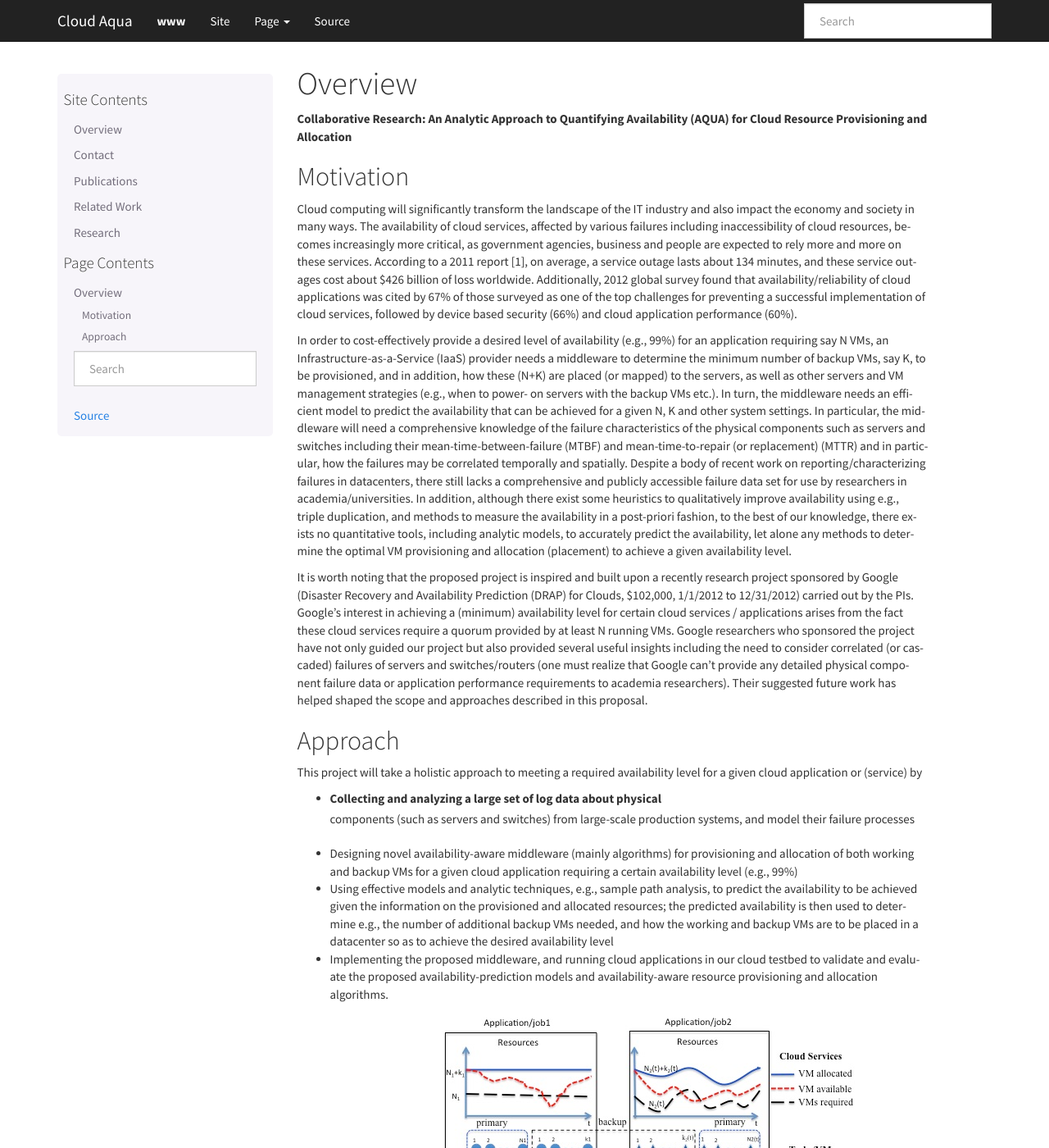
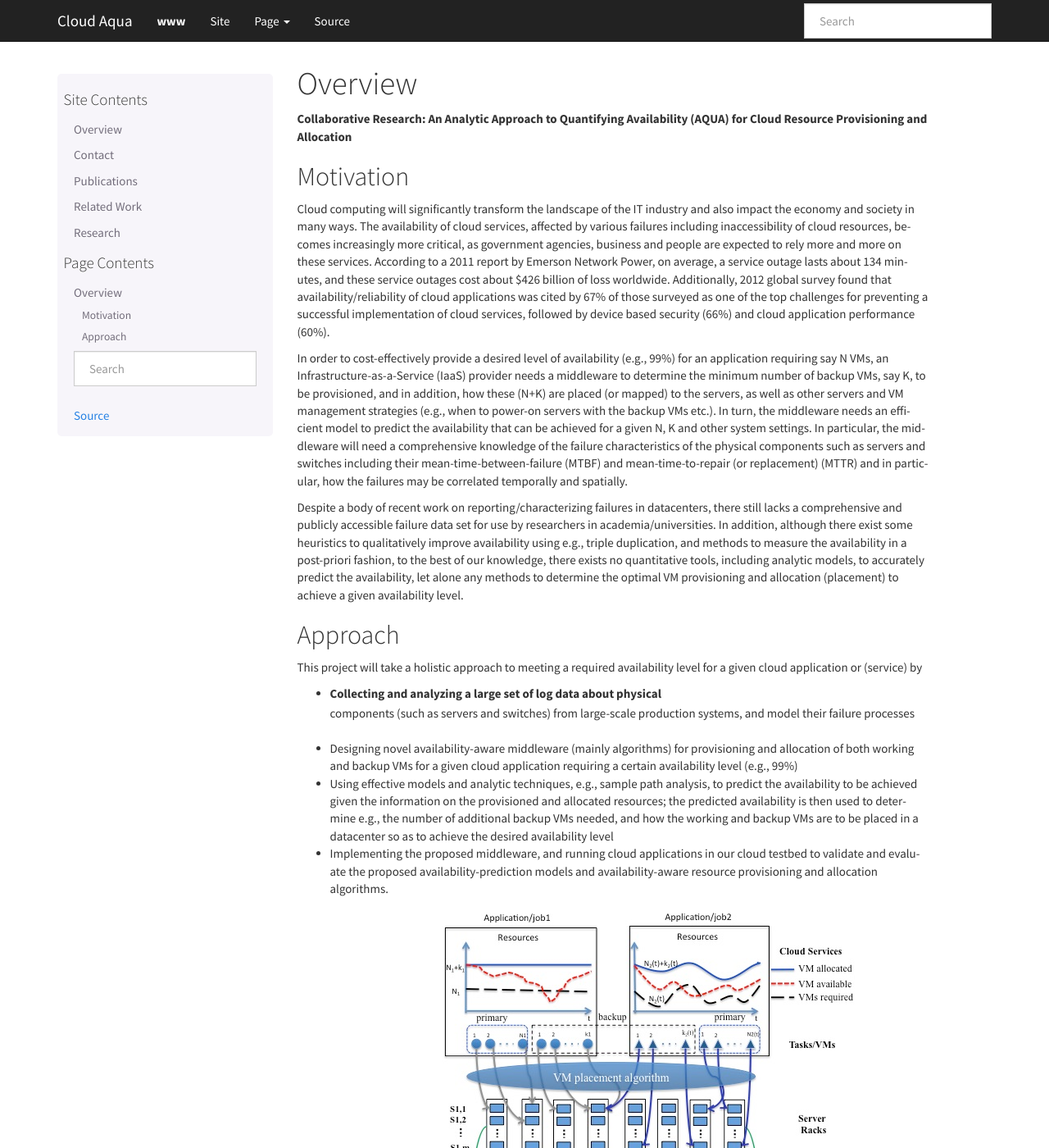
Before and after one commit to cloud-aqua/www, a Sphinx documentation site: the page built from docs/source/overview.rst, in a window 1280 px wide and 1400 px high. Shown: the whole window at 82% size. Built offline with Sphinx 7.4.7, drawn with Linux system fonts in a browser that asks for light colours; nearby versions of some CDN libraries.

Commit message:
removed the last paragraph on google project

```diff
--- a/docs/source/overview.rst
+++ b/docs/source/overview.rst
@@ -12,7 +12,7 @@ industry and also impact the economy and society in many ways. The
 availability of cloud services, affected by various failures including
 inaccessibility of cloud resources, becomes increasingly more
 critical, as government agencies, business and people are expected to
-rely more and more on these services. According to a 2011 report [1],
+rely more and more on these services. According to a 2011 report by Emerson Network Power,
 on average, a service outage lasts about 134 minutes, and these
 service outages cost about $426 billion of loss worldwide.
 Additionally, 2012 global survey found that availability/reliability
@@ -27,14 +27,16 @@ Infrastructure-as-a-Service (IaaS) provider needs a middleware to
 determine the minimum number of backup VMs, say K, to be provisioned,
 and in addition, how these (N+K) are placed (or mapped) to the
 servers, as well as other servers and VM management strategies (e.g.,
-when to power- on servers with the backup VMs etc.). In turn, the
+when to power-on servers with the backup VMs etc.). In turn, the
 middleware needs an efficient model to predict the availability that
 can be achieved for a given N, K and other system settings. In
 particular, the middleware will need a comprehensive knowledge of the
 failure characteristics of the physical components such as servers and
 switches including their mean-time-between-failure (MTBF) and
 mean-time-to-repair (or replacement) (MTTR) and in particular, how the
-failures may be correlated temporally and spatially. Despite a body of
+failures may be correlated temporally and spatially.
+
+Despite a body of
 recent work on reporting/characterizing failures in datacenters, there
 still lacks a comprehensive and publicly accessible failure data set
 for use by researchers in academia/universities. In addition, although
@@ -46,20 +48,6 @@ accurately predict the availability, let alone any methods to
 determine the optimal VM provisioning and allocation (placement) to
 achieve a given availability level.
 
-It is worth noting that the proposed project is inspired and built
-upon a recently research project sponsored by Google (Disaster
-Recovery and Availability Prediction (DRAP) for Clouds, $102,000,
-1/1/2012 to 12/31/2012) carried out by the PIs. Google's interest in
-achieving a (minimum) availability level for certain cloud services /
-applications arises from the fact these cloud services require a
-quorum provided by at least N running VMs. Google researchers who
-sponsored the project have not only guided our project but also
-provided several useful insights including the need to consider
-correlated (or cascaded) failures of servers and switches/routers (one
-must realize that Google can't provide any detailed physical component
-failure data or application performance requirements to academia
-researchers). Their suggested future work has helped shaped the scope
-and approaches described in this proposal.
 
 Approach
 ----------------------------------------------------------------------
```
